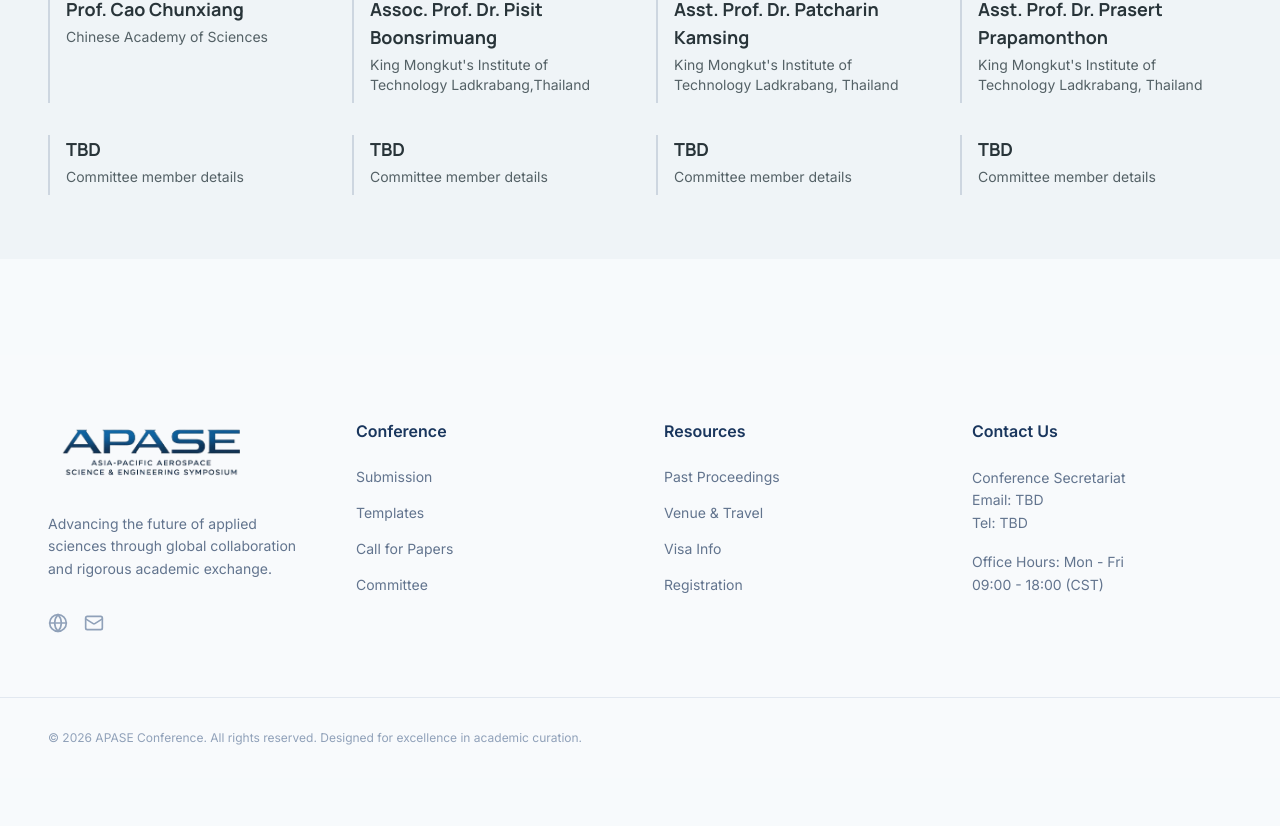
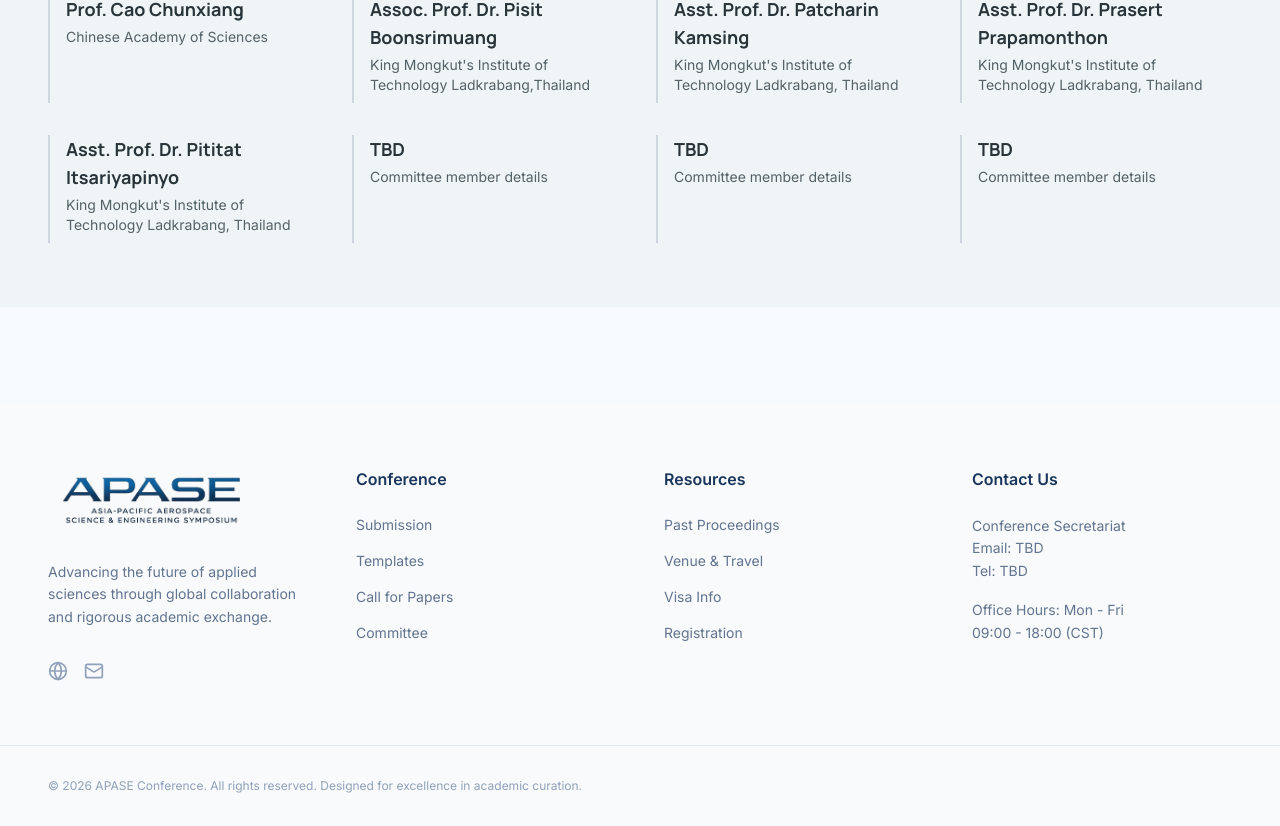
Before and after one commit to ascomlab/apase-web, a Next.js app: page /committee in a window 1280 px wide. Shown: the part 2450-3276 px from the top of the page. Before the commit the page ends 3228 px from the top, so only its background shows below. Built offline with nearby package versions, Linux system fonts and the light colour scheme.

Commit message:
Update page.tsx

```diff
--- a/app/committee/page.tsx
+++ b/app/committee/page.tsx
@@ -96,8 +96,8 @@ const technicalCommittee = [
     badge: null,
   },
   {
-    name: "TBD",
-    description: "Committee member details",
+    name: "Asst. Prof. Dr. Pititat Itsariyapinyo",
+    description: "King Mongkut's Institute of Technology Ladkrabang, Thailand",
     badge: null,
   },
   {
```
